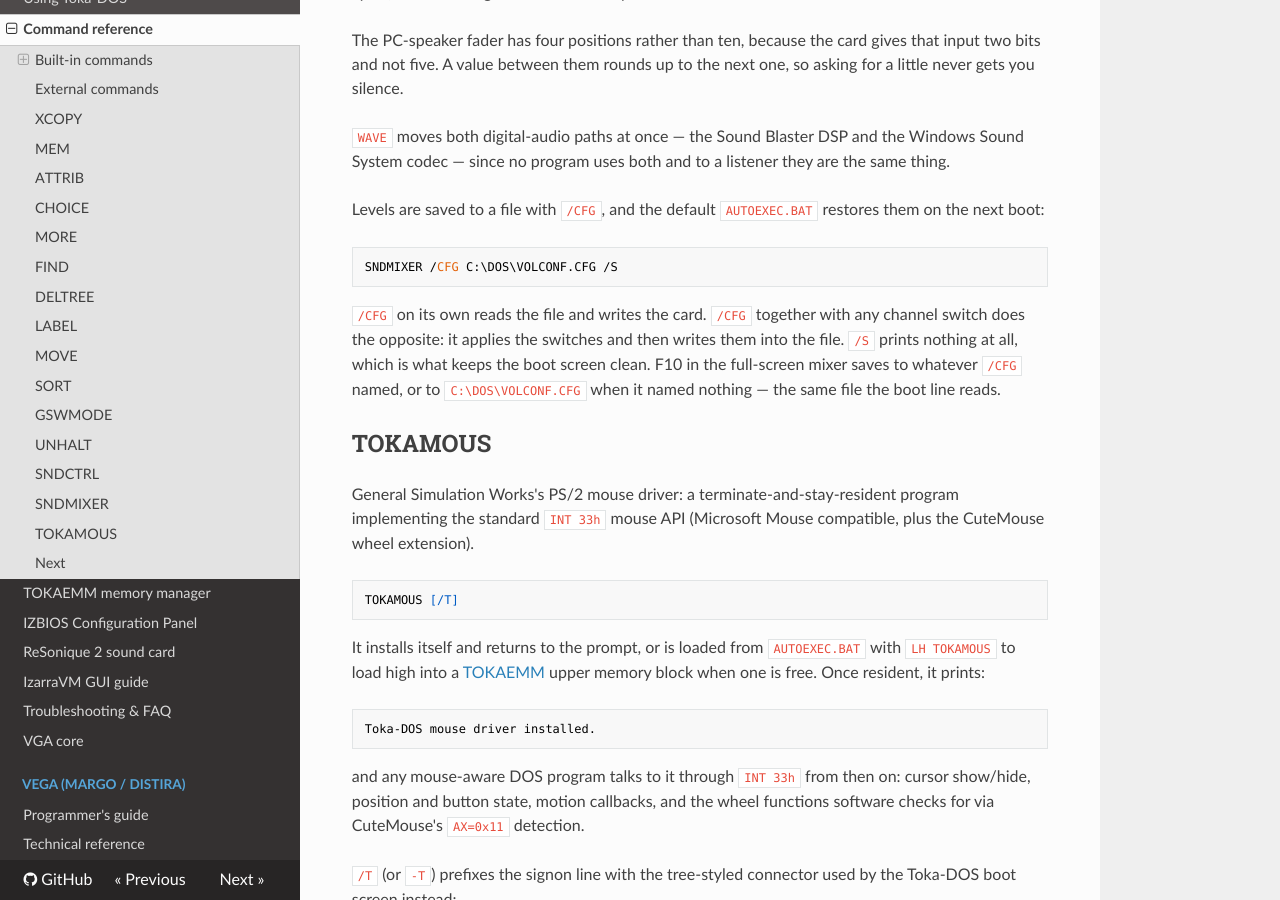
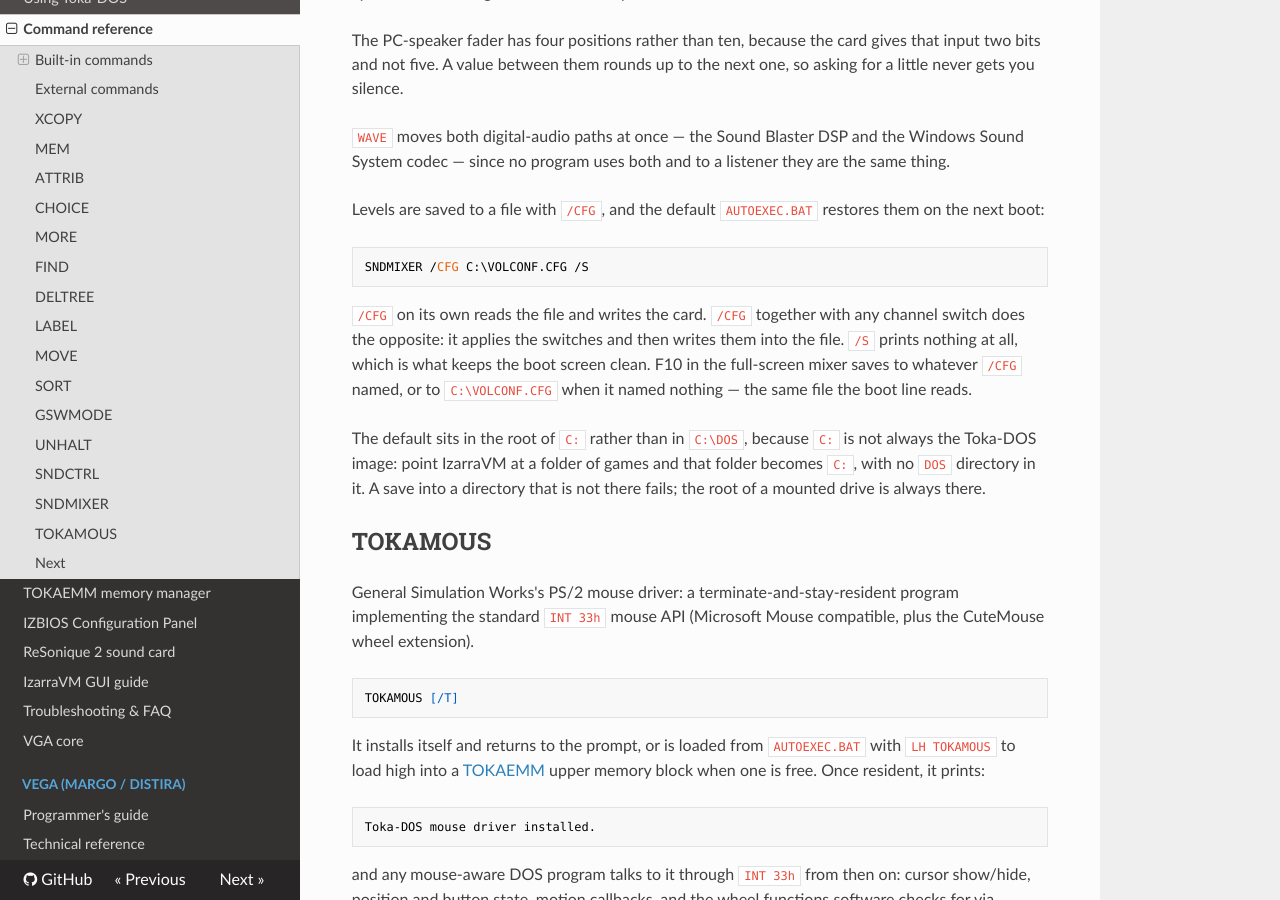
Before and after one commit to vorvek/IzarraVM, an MkDocs documentation site: the page built from docs/toka-dos/commands.md, in a window 1280 px wide and 900 px high, scrolled down 11173 px. Built offline with MkDocs 1.6.1, drawn with Linux system fonts in a browser that asks for light colours; nearby versions of some CDN libraries.

Commit message:
Put SNDMIXER's default config in the root, where a mounted C: actually has one
F10 with no /CFG saved to C:\DOS\VOLCONF.CFG, and the image's AUTOEXEC restored
from the same path. That works on the committed Toka-DOS image, which has a DOS
directory, and fails on the GUI's own default: point IzarraVM at a folder of
games and that folder IS C:, with nothing in it but the games.

It fails in the worst available way. DOS's create succeeds as far as the guest
can see, so SNDMIXER prints "Saved in C:\DOS\VOLCONF.CFG." and exits happy; the
write only dies later, in Katea's flush, as

  katea: materialize ...\DOS\VOLCONF.CFG failed:
  the system cannot find the path specified. (os error 3)

on the host's stderr, where the person who just set their levels will never see
it. The tool cannot report a failure it is not told about, so the fix has to be
to not attempt the write.

The root of a mounted drive always exists, so the default moves there. The
image's AUTOEXEC line moves with it, and the F10 end-to-end test stops staging
a host-side DOS/ folder -- staging it was the fixture papering over the bug.

Image rebuilt and both pins moved in-commit.

````diff
--- a/docs/toka-dos/commands.md
+++ b/docs/toka-dos/commands.md
@@ -473,15 +473,19 @@ Levels are saved to a file with `/CFG`, and the default `AUTOEXEC.BAT` restores
 them on the next boot:
 
 ```
-SNDMIXER /CFG C:\DOS\VOLCONF.CFG /S
+SNDMIXER /CFG C:\VOLCONF.CFG /S
 ```
 
 `/CFG` on its own reads the file and writes the card. `/CFG` together with any
 channel switch does the opposite: it applies the switches and then writes them
 into the file. `/S` prints nothing at all, which is what keeps the boot screen
 clean. F10 in the full-screen mixer saves to whatever `/CFG` named, or to
-`C:\DOS\VOLCONF.CFG` when it named nothing — the same file the boot line
-reads.
+`C:\VOLCONF.CFG` when it named nothing — the same file the boot line reads.
+
+The default sits in the root of `C:` rather than in `C:\DOS`, because `C:` is
+not always the Toka-DOS image: point IzarraVM at a folder of games and that
+folder becomes `C:`, with no `DOS` directory in it. A save into a directory
+that is not there fails; the root of a mounted drive is always there.
 
 ## TOKAMOUS
 
````
Also changed, not shown: 6 other files.
